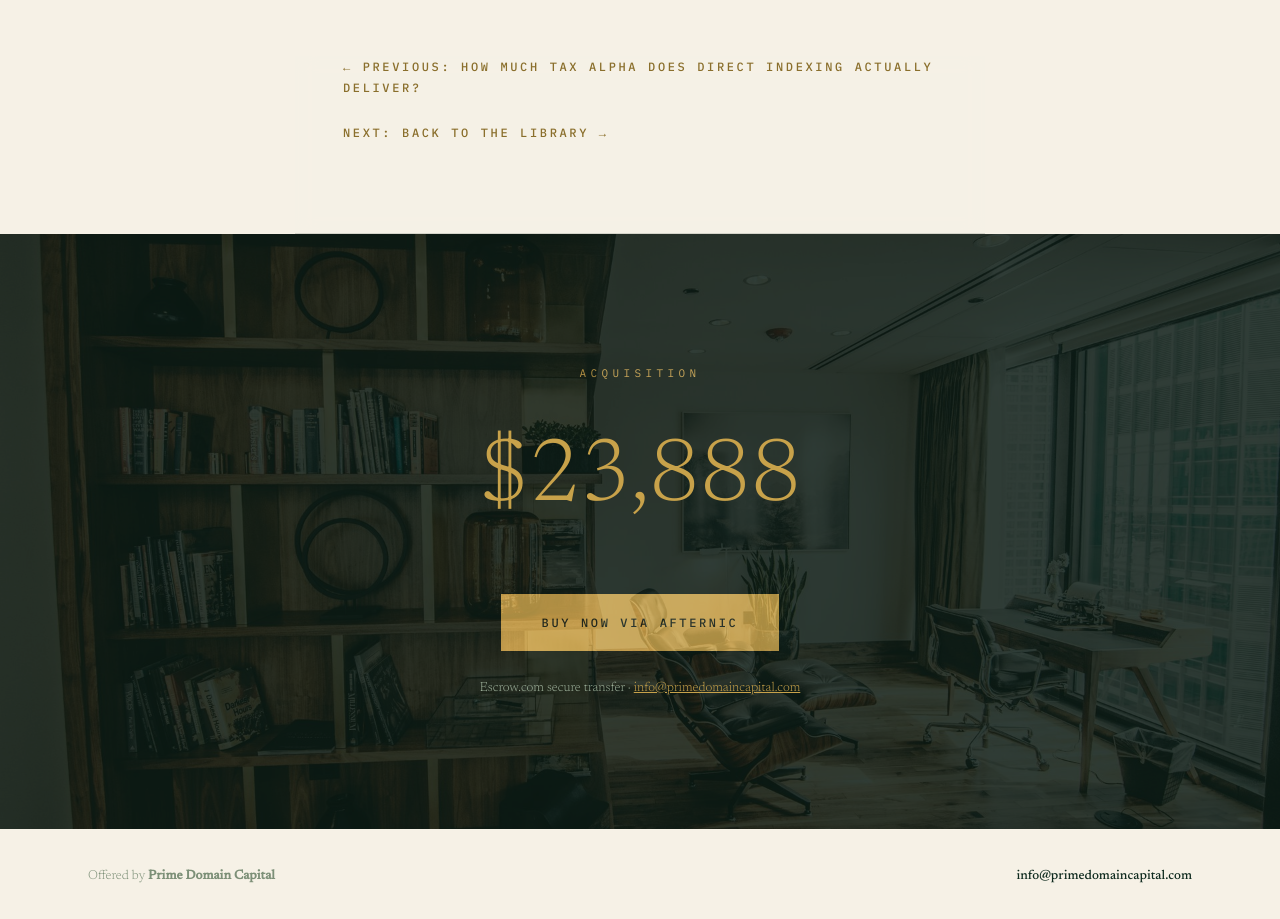
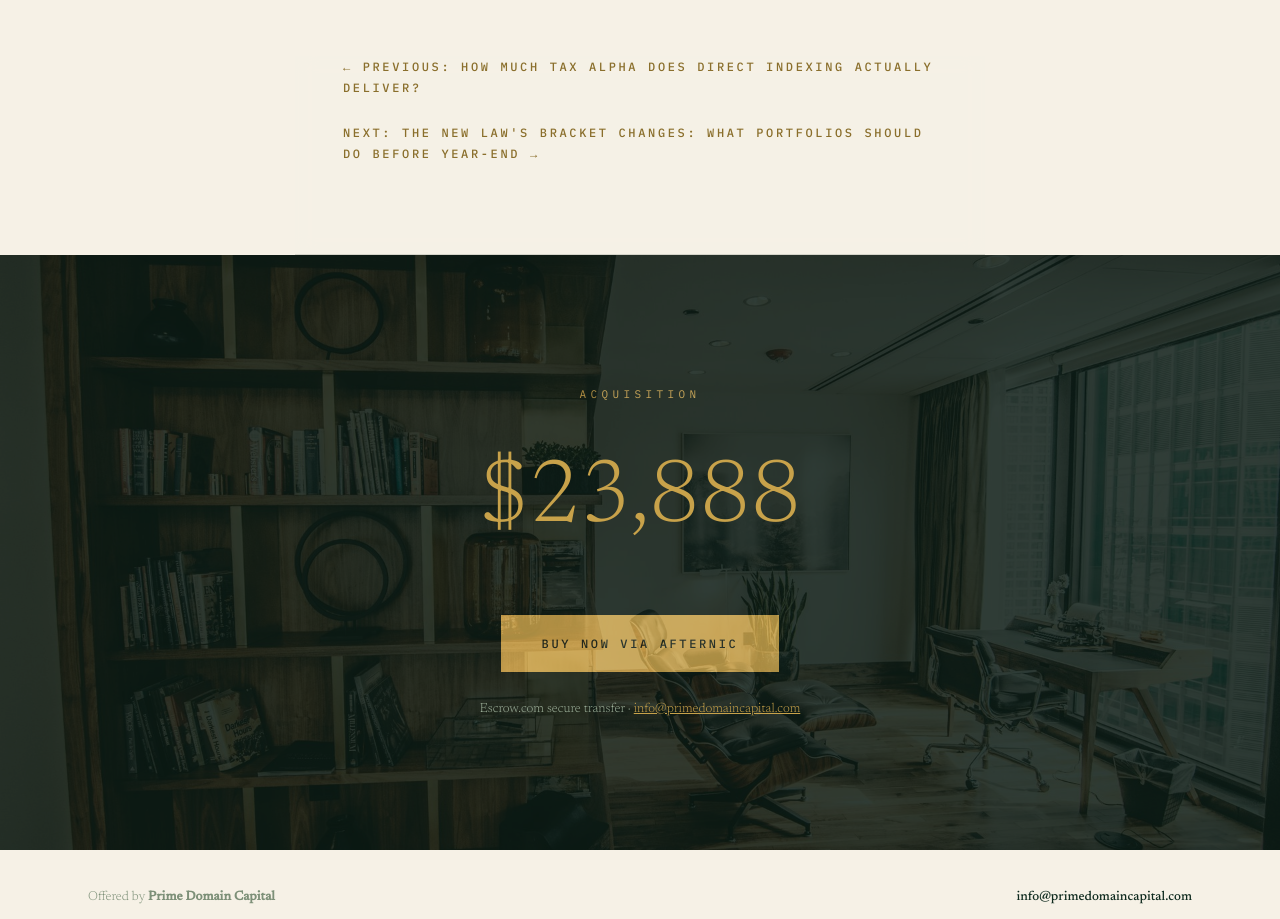
Before and after one commit to primedomaincapital/taxmanagedportfolio, a plain HTML site: page insights/article7.html in a window 1280 px wide. Shown: the part 6480-7399 px from the top of the page. Drawn offline with Linux system fonts and the light colour scheme.

Commit message:
Update article7 nav next link to article8
Updated article content on tax strategies, including tax-gain harvesting and its implications for different income scenarios. Adjusted navigation links for article flow.

```diff
--- a/insights/article7.html
+++ b/insights/article7.html
@@ -122,7 +122,7 @@ nav a.back:hover{color:var(--gold-dim)}
 <h2>Sources</h2>
 <p>IRS Revenue Procedure 2025-32 and IRS Topic 409 — 2026 0% thresholds ($49,450 single, $66,200 head of household, $98,900 joint; 15% to $545,500/$613,700) and standard deduction ($16,100 single, $32,200 joint). USA Today, July 22, 2026 — retired-couple example ($70,000 pension and IRA income, $22,500 taxable income, $76,400 gain at 0%); Emily Shacklett, Hightower, and Kevin Knull, TaxStatus, quoted; $3,000 annual limit on net capital losses offsetting ordinary income. SECURE 2.0 Act and IRS Publication 590-B — RMD ages 73 (born 1951–1959) and 75 (born 1960 or later); first RMD ~3.8% of balance at 73; missed-RMD tax 25%, 10% if corrected within two years. Wealthfront, Dave Myszewski, June 23, 2026, and launch release — 2026 kiddie-tax thresholds ($1,350 tax-free, next $1,350 at the child's rate, above $2,700 at the parents' rate); gift limits $19,000/$38,000. IRC §1014 and the One Big Beautiful Bill Act §70106 (Public Law 119-21, July 4, 2025) — step-up in basis at death; estate exemption $15 million per person, $30 million per couple, permanent from 2026, 40% above; 2025 exemption $13.99 million. Damodaran, NYU Stern — S&amp;P 500 total returns 2023 +26.06%, 2024 +24.88%, 2025 +17.78%. NIIT thresholds ($200,000 single, $250,000 joint) per IRS guidance. General information, not tax advice.</p>
 </article>
-<nav class="article-nav reveal" style="position:relative;z-index:1;max-width:690px;margin:0 auto;padding:0 48px 90px;display:flex;justify-content:space-between;gap:24px;flex-wrap:wrap"><a class="insights-link" href="article6.html">&larr; Previous: How Much Tax Alpha Does Direct Indexing Actually Deliver?</a><a class="insights-link" href="../index.html">Next: Back to the library &rarr;</a></nav>
+<nav class="article-nav reveal" style="position:relative;z-index:1;max-width:690px;margin:0 auto;padding:0 48px 90px;display:flex;justify-content:space-between;gap:24px;flex-wrap:wrap"><a class="insights-link" href="article6.html">&larr; Previous: How Much Tax Alpha Does Direct Indexing Actually Deliver?</a><a class="insights-link" href="article8.html">Next: The New Law's Bracket Changes: What Portfolios Should Do Before Year-End &rarr;</a></nav>
 </main>
 <div class="closing">
   <img src="../images/photo2.jpg" alt="">
```
